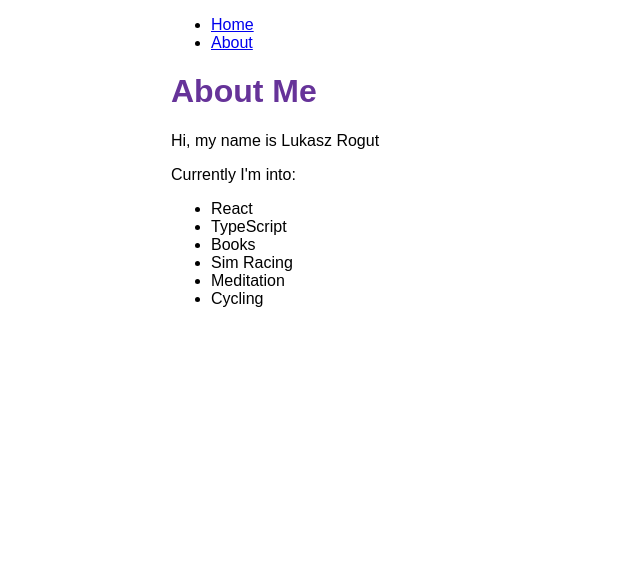
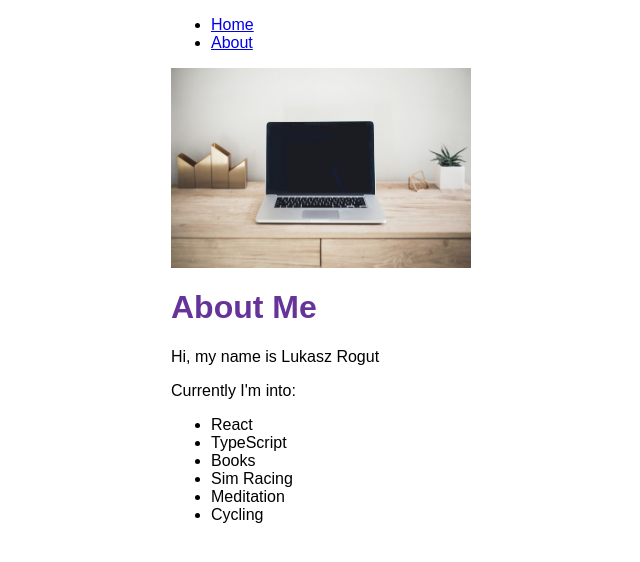
Before and after one commit to lukaszrogut/gatsbyblog, a Gatsby site: page /about in a window 1280 px wide. Shown: the whole page, without its empty margins (169-809 px from the left). Built offline with nearby package versions, Linux system fonts and the light colour scheme; Gatsby itself is replaced by a stand-in of ours.

Commit message:
added staticimage plugin

```diff
--- a/gatsby-config.js
+++ b/gatsby-config.js
@@ -3,5 +3,8 @@ module.exports = {
     siteUrl: "https://www.yourdomain.tld",
     title: "Blog",
   },
-  plugins: [],
+  plugins: [
+    "gatsby-plugin-image",
+    "gatsby-plugin-sharp"
+  ],
 };
--- a/package.json
+++ b/package.json
@@ -16,6 +16,10 @@
   },
   "dependencies": {
     "gatsby": "^3.14.2",
+    "gatsby-plugin-image": "^1.14.1",
+    "gatsby-plugin-sharp": "^3.14.1",
+    "gatsby-source-filesystem": "^3.14.0",
+    "gatsby-transformer-sharp": "^3.14.0",
     "react": "^17.0.1",
     "react-dom": "^17.0.1"
   }
--- /dev/null
+++ b/src/components/hero.js
@@ -0,0 +1,14 @@
+import * as React from 'react'
+import { StaticImage } from "gatsby-plugin-image"
+
+export function Dino() {
+ return (
+   <StaticImage
+     src="../images/mac.jpg"
+     alt="MacBook"
+     placeholder="blurred"
+     layout="fixed"
+     height={200}
+   />
+ )
+}
--- a/src/components/layout.js
+++ b/src/components/layout.js
@@ -1,5 +1,6 @@
 import * as React from 'react'
 import {Link} from "gatsby"
+import {Dino} from "./hero"
 import {
     container,
     heading,
@@ -21,6 +22,7 @@ const Layout = ({pageTitle, pageHeading, children}) => {
                     </li>
                 </ul>
             </nav>
+            <Dino/>
             <main>
                 <title>{pageTitle}</title>
                 <h1 className={heading}>{pageHeading}</h1>
```
Also changed, not shown: src/images/mac.jpg (added), 1 other file.
